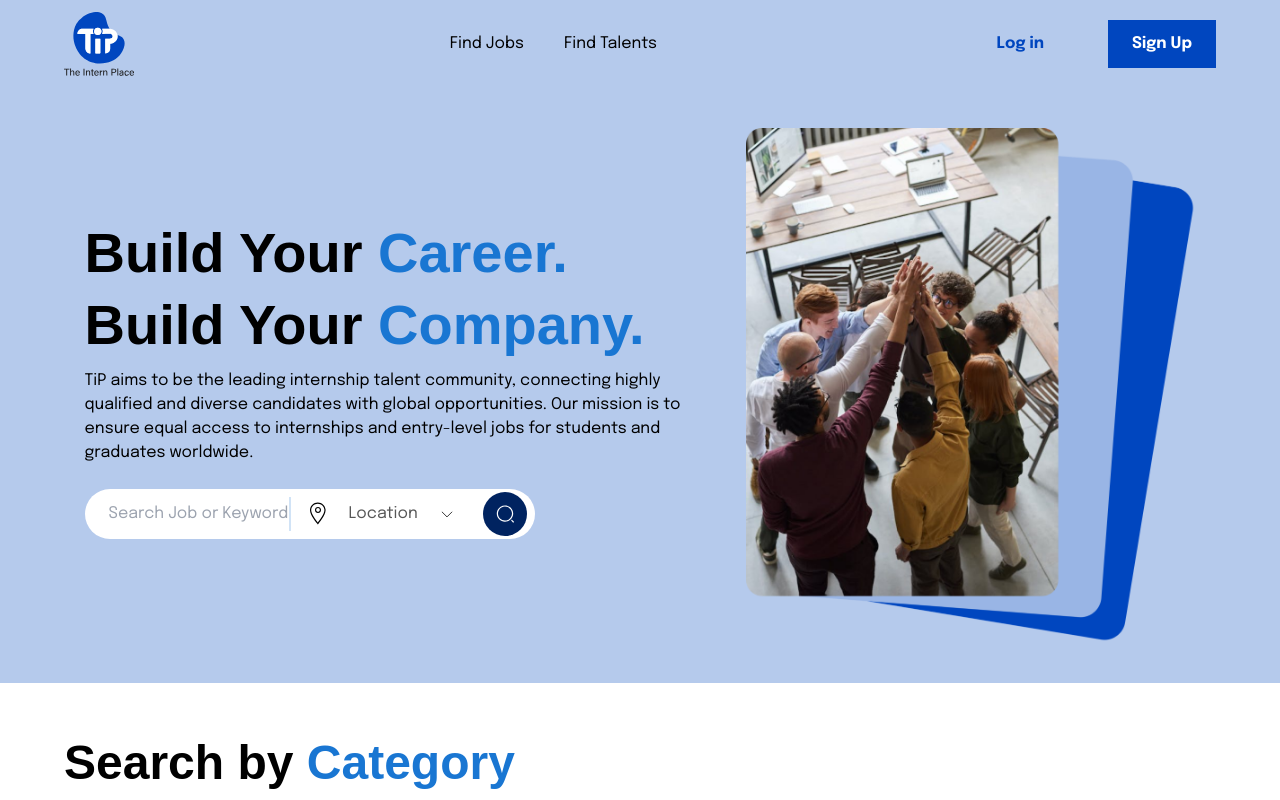
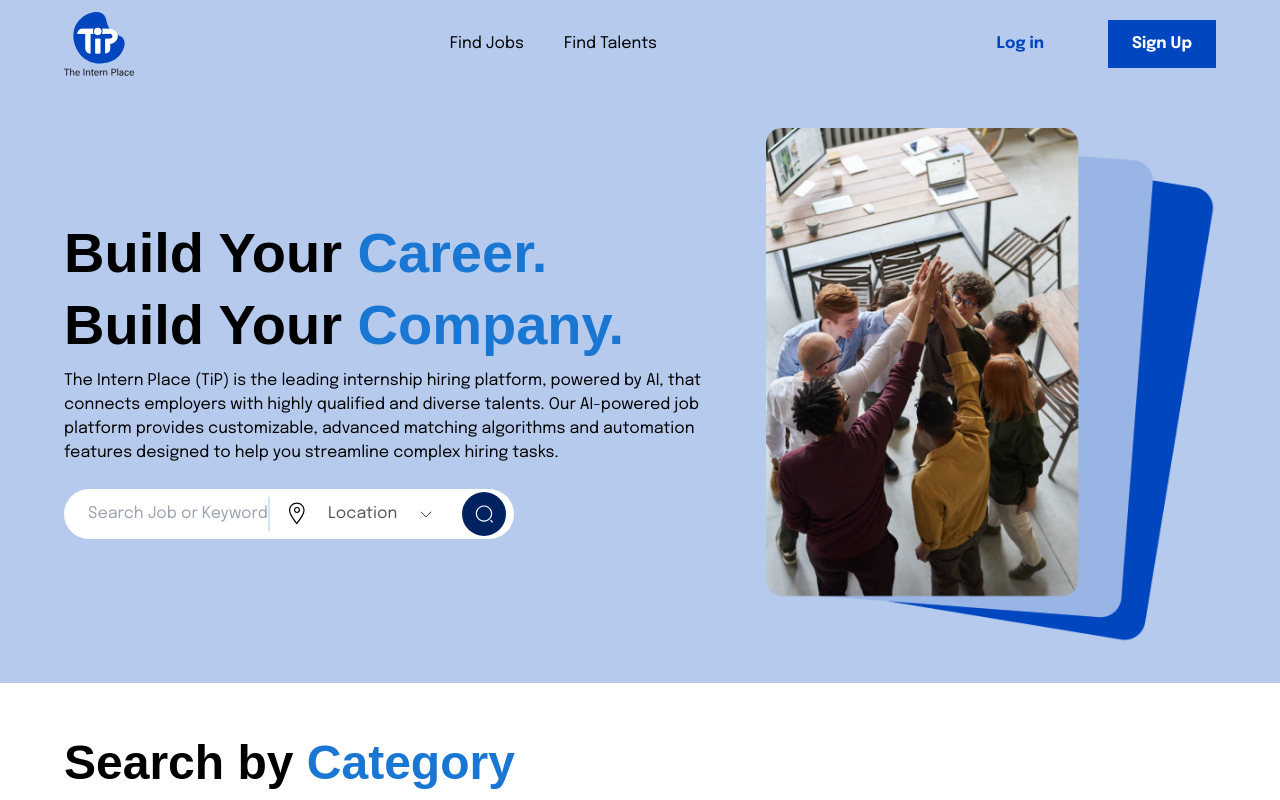
Before and after one commit to The-Intern-Place/TiP_Frontend, a Next.js app: page / in a window 1280 px wide. Shown: the top 800 px of the page. Built offline with nearby package versions, Linux system fonts and the light colour scheme; a web font is replaced by a local one.

Commit message:
updated the sbtitle text of  hero section of the landing page

```diff
--- a/src/chunks/find-jobs-template-chunk/find-all-jobs-template-chunk/FindAllJobsTemplateChunk.tsx
+++ b/src/chunks/find-jobs-template-chunk/find-all-jobs-template-chunk/FindAllJobsTemplateChunk.tsx
@@ -110,10 +110,7 @@ const FindAllJobsTemplateChunk = () => {
               {description.map((desc, index) => (
                 <div
                   key={index}
-
                   className="flex  items-center gap-2 py-[0.3rem] "
-
-                  className="flex items-center gap-2 py-[0.3rem] "
 
                 >
                   <input
--- a/src/chunks/home-template-chunk/hero-section-template-chunk/HeroSectionTemplateChunk.tsx
+++ b/src/chunks/home-template-chunk/hero-section-template-chunk/HeroSectionTemplateChunk.tsx
@@ -17,11 +17,12 @@ const HeroSectionTemplateChunk = () => {
             Build Your <span className="text-[#1976D2] w-full">Company.</span>
           </h1>
         </div>
-        <p className="max-w-[600px]">
-          TiP aims to be the leading internship talent community, connecting
-          highly qualified and diverse candidates with global opportunities. Our
-          mission is to ensure equal access to internships and entry-level jobs
-          for students and graduates worldwide.
+        <p className="max-w-[682px]">
+          The Intern Place (TiP) is the leading internship hiring platform,
+          powered by AI, that connects employers with highly qualified and
+          diverse talents. Our AI-powered job platform provides customizable,
+          advanced matching algorithms and automation features designed to help
+          you streamline complex hiring tasks.
         </p>
 
         <div className="flex bg-white  rounded-full w-full md:w-[450px] pr-2">
--- a/src/chunks/job-description-chunk/job-description-modal template/JobDescriptionModalChunk.tsx
+++ b/src/chunks/job-description-chunk/job-description-modal template/JobDescriptionModalChunk.tsx
@@ -142,7 +142,7 @@ const JobDescriptionModalChunk = (props: JobDescriptionCardProps) => {
 
                   <ul className="flex gap-[7px]">
                     {textarea_icon.map((t) => (
-                      <li  key={t.id}>
+                      <li key={t.id}>
                         {" "}
                         <Image
                           src={t.pics}
--- a/src/components/cards/recommended-card/RecommendedCompaniesCard.tsx
+++ b/src/components/cards/recommended-card/RecommendedCompaniesCard.tsx
@@ -27,9 +27,6 @@ const RecommendedCompaniesCard = (props: RecommendedCompaniesCardProps) => {
 
         <div className="flex flex-col md:flex-row gap-2 flex-wrap">
           {props.tracks.map((track, key) => (
-
-            <button key={key}>{track.track}</button>
-
             <button
               key={key}
               className={`w-[140px] h-[34px] ${track?.border ? `border-2 border-[${track.border}]` : ""} ${track?.bgcolor ? `bg-[${track.bgcolor}]` : ""} text-[${track.color}] rounded-[80px]
@@ -37,7 +34,6 @@ const RecommendedCompaniesCard = (props: RecommendedCompaniesCardProps) => {
             >
               {track.track}
             </button>
-
           ))}
         </div>
       </div>
```
Also changed, not shown: 1 other file (tests, documents, lock files or other folders).
